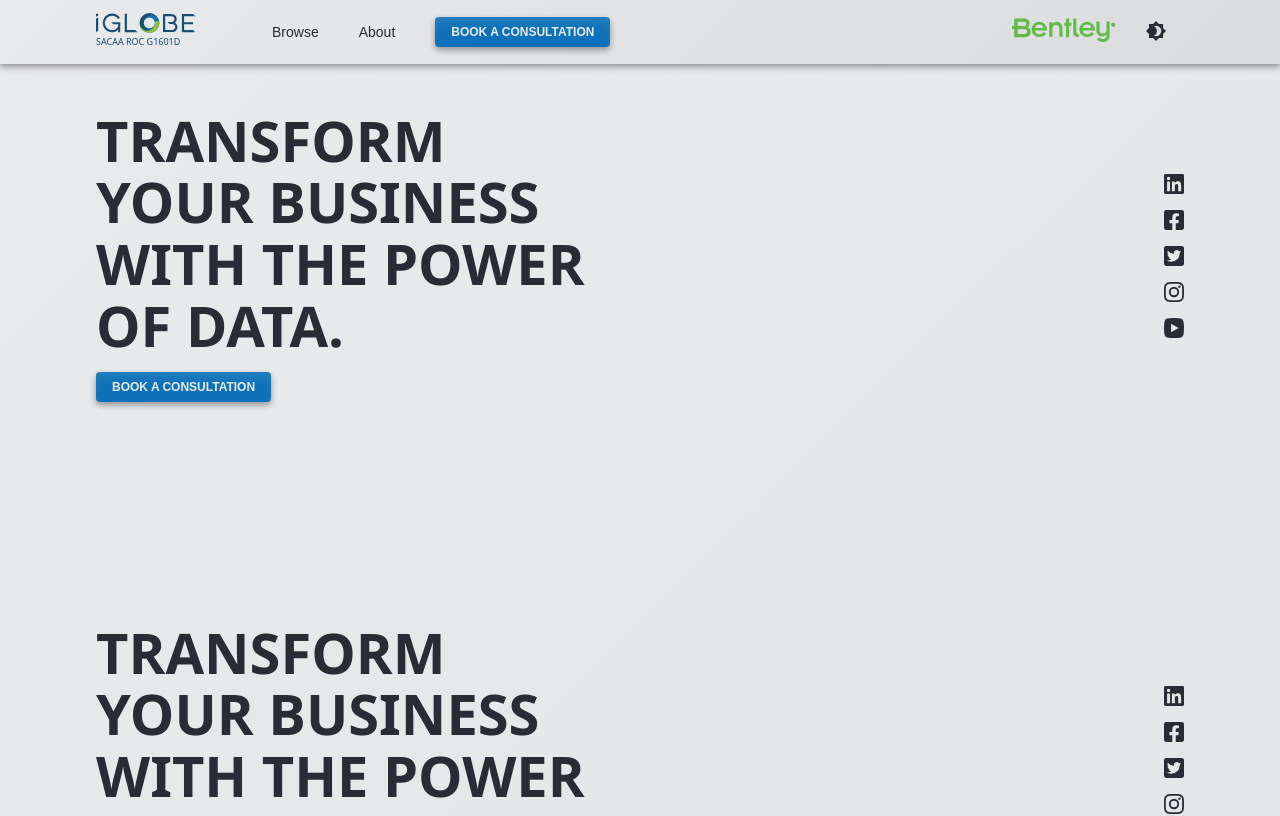
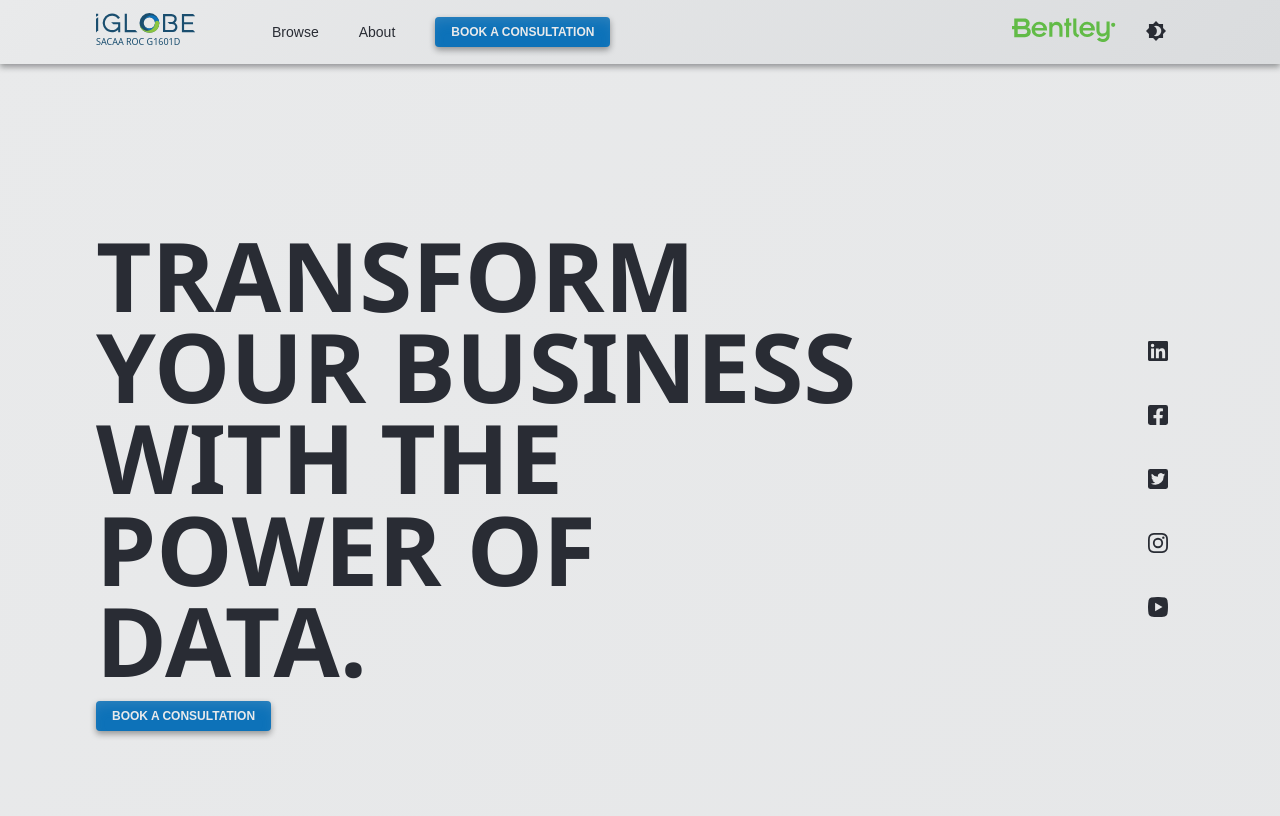
Before and after one commit to brohanInJapan/iglobe, a React (Vite) app: page / in a window 1280 px wide. Shown: the top 816 px of the page. Built offline with nearby package versions, Linux system fonts and the light colour scheme.

Commit message:
sm linked

```diff
--- a/src/assets/IconawesomeFacebookSquare.jsx
+++ b/src/assets/IconawesomeFacebookSquare.jsx
@@ -1,5 +1,7 @@
 const IconawesomeFacebookSquare = ({ fill = "var(--clr-secondary-200)" }) => {
   return (
+    <a href="https://www.facebook.com/iglobesa/">
+      <button className="nav-item">
         <svg
           height="20"
           width="20"
@@ -14,6 +16,8 @@ const IconawesomeFacebookSquare = ({ fill = "var(--clr-secondary-200)" }) => {
             data-name="Icon awesome-facebook-square"
           />
         </svg>
+      </button>
+    </a>
   );
 };
 
--- a/src/assets/IconawesomeLinkedin.jsx
+++ b/src/assets/IconawesomeLinkedin.jsx
@@ -1,5 +1,7 @@
 const IconawesomeLinkedin = ({ fill = "var(--clr-secondary-200)" }) => {
   return (
+    <a href="https://za.linkedin.com/company/theiglobegroup">
+      <button className="nav-item">
         <svg
           height="20"
           width="20"
@@ -14,6 +16,8 @@ const IconawesomeLinkedin = ({ fill = "var(--clr-secondary-200)" }) => {
             data-name="Icon awesome-linkedin"
           />
         </svg>
+      </button>
+    </a>
   );
 };
 
--- a/src/assets/IconawesomeTwitterSquare.jsx
+++ b/src/assets/IconawesomeTwitterSquare.jsx
@@ -1,5 +1,7 @@
 const IconawesomeTwitterSquare = ({ fill = "var(--clr-secondary-200)" }) => {
   return (
+    <a href="https://twitter.com/iGlobeSystems">
+      <button className="nav-item">
         <svg
           height="20"
           width="20"
@@ -14,6 +16,8 @@ const IconawesomeTwitterSquare = ({ fill = "var(--clr-secondary-200)" }) => {
             data-name="Icon awesome-twitter-square"
           />
         </svg>
+      </button>
+    </a>
   );
 };
 
--- a/src/assets/IconawesomeYoutube.jsx
+++ b/src/assets/IconawesomeYoutube.jsx
@@ -1,5 +1,7 @@
 const IconawesomeYoutube = ({ fill = "var(--clr-secondary-200)" }) => {
   return (
+    <a href="https://www.youtube.com/@iGlobeGroup">
+      <button className="nav-item">
         <svg
           height="20"
           width="20"
@@ -14,6 +16,8 @@ const IconawesomeYoutube = ({ fill = "var(--clr-secondary-200)" }) => {
             data-name="Icon awesome-youtube"
           />
         </svg>
+      </button>
+    </a>
   );
 };
 
--- a/src/assets/IconsimpleInstagram.jsx
+++ b/src/assets/IconsimpleInstagram.jsx
@@ -1,5 +1,7 @@
 const IconsimpleInstagram = ({ fill = "var(--clr-secondary-200)" }) => {
   return (
+    <a href="https://www.instagram.com/theiglobegroup/">
+      <button className="nav-item">
         <svg
           height="20"
           width="20"
@@ -13,6 +15,8 @@ const IconsimpleInstagram = ({ fill = "var(--clr-secondary-200)" }) => {
             data-name="Icon simple-instagram"
           />
         </svg>
+      </button>
+    </a>
   );
 };
 
--- a/src/index.css
+++ b/src/index.css
@@ -14,7 +14,7 @@
   --fw-700: 700;
   --fw-900: 900;
 
-  --lh-200: 1.1;
+  --lh-200: 0.95;
   --lh-400: 1.4;
   --lh-600: 1.6;
 
@@ -73,12 +73,6 @@
 
   *::-webkit-scrollbar {
     display: none;
-  }
-
-  @media (min-width: 40em) {
-    --fs-500: 2rem;
-    --fs-700: 2.5rem;
-    --fs-900: 3.5rem;
   }
 }
 
@@ -180,7 +174,7 @@ body {
   background: var(--clr-primary-400);
   background: var(--gradient);
 
-  transition: 300ms;
+  transition: 350ms;
 }
 /* --- --- --- */
 
@@ -274,6 +268,7 @@ header {
   padding-inline: var(--gap-l);
   background-color: unset;
 
+  border-radius: var(--br);
   border: unset;
   outline: unset;
 }
@@ -299,11 +294,11 @@ header {
   border-radius: 0 0 var(--gap-m) var(--gap-m);
   margin-inline: auto;
 
-  transition: 3s;
+  transition: 350ms;
 }
 
 .hero {
-  min-height: 32rem;
+  min-height: 60rem;
 
   display: flex;
   align-items: center;
@@ -312,7 +307,7 @@ header {
   background-color: none;
 
   & .left {
-    width: 32rem;
+    width: 48rem;
     display: flex;
     flex-direction: column;
     gap: var(--gap-l);
@@ -321,7 +316,6 @@ header {
   & .right {
     display: flex;
     flex-direction: column;
-    gap: var(--gap-l);
   }
 }
 
```
Lines whose indentation alone changed are shown as unchanged.
